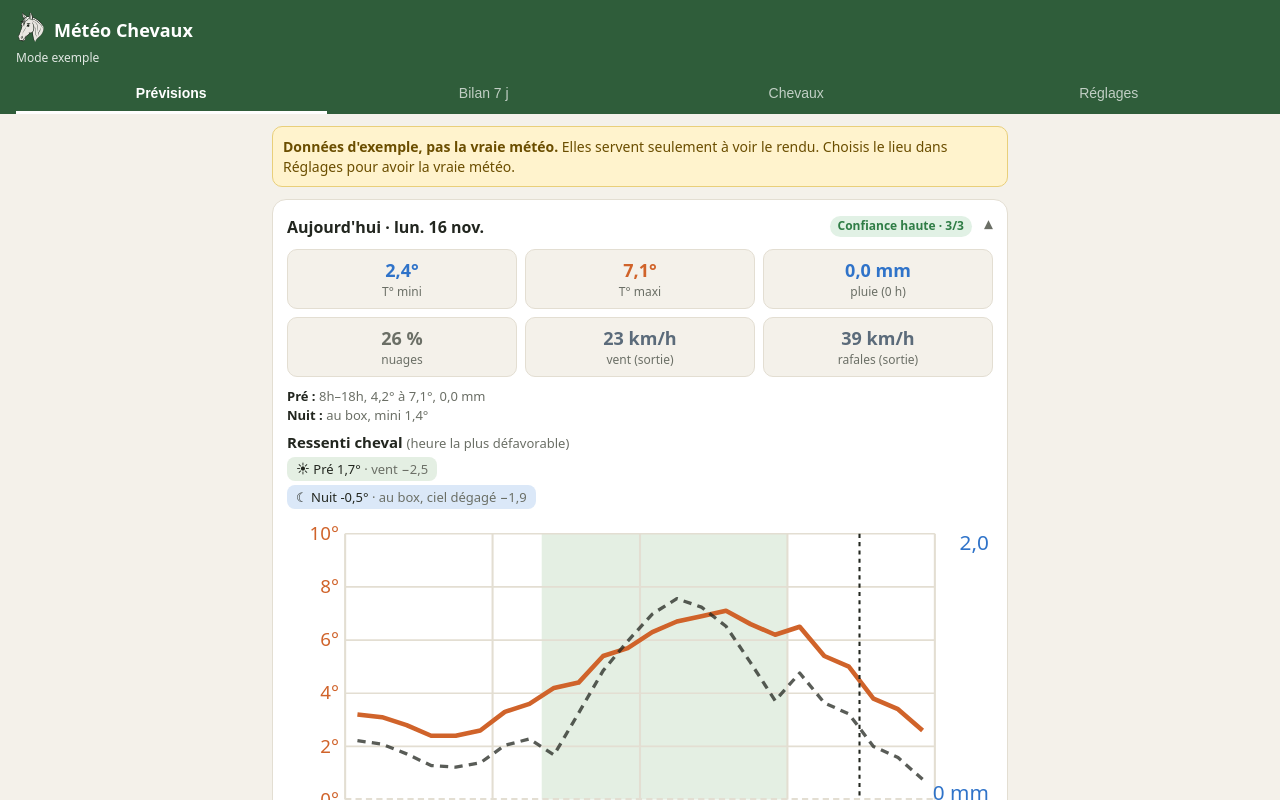
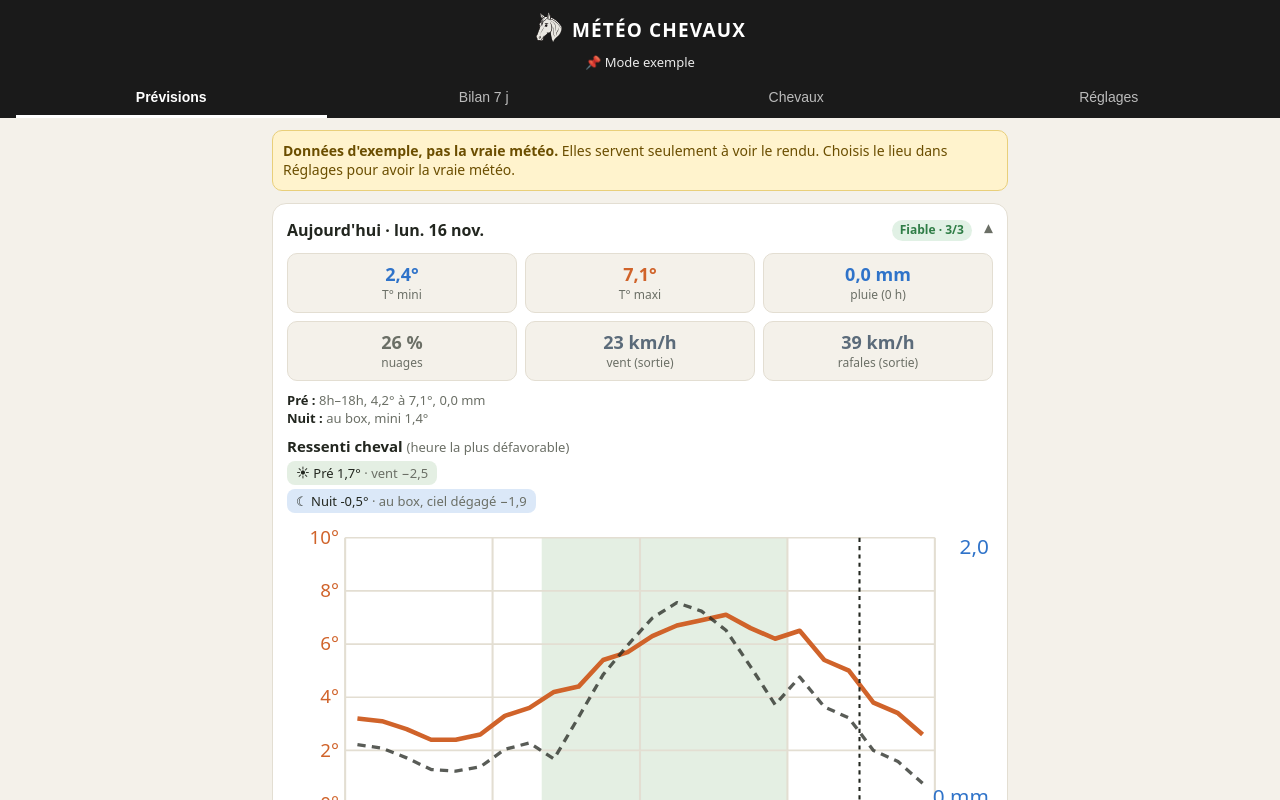
Before and after one commit to CDMT64/PONEYTEO, a plain HTML site: page index.html in a window 1280 px wide. Both pictures are taken after a click on the button "Voir avec des données d'exemple". Shown: the top 800 px of the page. Drawn offline with Linux system fonts and the light colour scheme.

Commit message:
Add files via upload

```diff
--- a/index.html
+++ b/index.html
@@ -3,7 +3,7 @@
 <head>
 <meta charset="utf-8">
 <meta name="viewport" content="width=device-width, initial-scale=1">
-<meta name="theme-color" content="#2f5d3a">
+<meta name="theme-color" content="#111111">
 <title>Météo Chevaux</title>
 <link rel="manifest" href="manifest.webmanifest">
 <link rel="icon" href="icon.svg" type="image/svg+xml">
@@ -11,20 +11,20 @@
 <style>
 :root{
   --bg:#f4f1ea; --card:#fff; --ink:#22261f; --mute:#6b6f66; --line:#e3ded2;
-  --green:#2f5d3a; --green-l:#e4efe3; --rain:#2f73c9; --rain-l:#dbe8f8;
+  --green:#1a1a1a; --green-l:#e4efe3; --rain:#2f73c9; --rain-l:#dbe8f8;
   --temp:#d0632a; --wind:#5b6b7a; --warn:#b7791f; --bad:#b33a3a; --good:#2f7d46;
 }
 @media (prefers-color-scheme: dark){
   :root{--bg:#171a16;--card:#22261f;--ink:#ecebe5;--mute:#a3a69c;--line:#353a31;
-  --green:#7fb98a;--green-l:#26352a;--rain:#6ea6ec;--rain-l:#1e2c3d;--temp:#f08a52;--wind:#9fb0c0}
+  --green:#3a3a3a;--green-l:#26352a;--rain:#6ea6ec;--rain-l:#1e2c3d;--temp:#f08a52;--wind:#9fb0c0}
 }
 *{box-sizing:border-box}
 body{margin:0;font-family:system-ui,-apple-system,"Segoe UI",Roboto,sans-serif;background:var(--bg);color:var(--ink);font-size:15px;line-height:1.4}
 header{background:var(--green);color:#fff;padding:12px 16px 0;position:sticky;top:0;z-index:5}
-@media (prefers-color-scheme: dark){header{background:#1f3a26}}
+@media (prefers-color-scheme: dark){header{background:#000}}
 header h1 svg{width:30px;height:30px}
-header h1{margin:0;font-size:18px;font-weight:650;display:flex;align-items:center;gap:8px}
-header .sub{font-size:12px;opacity:.85;margin:2px 0 8px}
+header h1{margin:0;font-size:19px;font-weight:700;display:flex;align-items:center;justify-content:center;gap:8px;text-transform:uppercase;letter-spacing:.06em}
+header .sub{font-size:13px;opacity:.9;margin:4px 0 8px;text-align:center}
 nav{display:flex;gap:2px;overflow-x:auto}
 nav button{flex:1;background:none;border:0;color:#fff;opacity:.7;padding:10px 6px;font-size:14px;border-bottom:3px solid transparent;cursor:pointer;white-space:nowrap}
 nav button.on{opacity:1;border-bottom-color:#fff;font-weight:600}
@@ -56,7 +56,7 @@ svg.chart{width:100%;height:auto;display:block}
 .s6 .rg{font-size:12px;font-weight:600;color:var(--ink);opacity:.75;white-space:nowrap}
 details.day summary{list-style:none;cursor:pointer}
 details.day summary .row{flex-wrap:nowrap;gap:6px}
-details.day summary h2{flex:1;min-width:0;font-size:16px}
+details.day summary h2{flex:1;min-width:0;font-size:16px;white-space:nowrap;overflow:hidden;text-overflow:ellipsis}
 details.day summary .sp{display:none}
 .badge{white-space:nowrap}
 details.day summary::-webkit-details-marker{display:none}
@@ -68,7 +68,7 @@ details.day[open] .resume{display:none}
 button.btn{background:var(--green);color:#fff;border:0;border-radius:10px;padding:10px 14px;font-size:15px;cursor:pointer}
 button.btn.sec{background:var(--card);color:var(--ink);border:1px solid var(--line)}
 button.btn.danger{background:var(--bad)}
-button.link{background:none;border:0;color:var(--green);font-size:14px;padding:6px 0;cursor:pointer;text-decoration:underline}
+button.link{background:none;border:0;color:var(--ink);font-size:14px;padding:6px 0;cursor:pointer;text-decoration:underline}
 input,select{font-size:15px;padding:9px 10px;border:1px solid var(--line);border-radius:9px;background:var(--card);color:var(--ink);width:100%}
 input[type=color]{padding:2px;height:40px}
 label{display:block;font-size:13px;color:var(--mute);margin:10px 0 4px}
@@ -313,9 +313,9 @@ function confiance(s){
   let paires = 0, ok = 0;
   for(let x=0;x<ms.length;x++) for(let y=x+1;y<ms.length;y++){ paires++; if(daccord(ms[x],ms[y])) ok++; }
   const n = ms.length;
-  if(ok===paires) return {cls:"b-good", txt:"Confiance haute · "+n+"/"+n};
-  if(ok>0)        return {cls:"b-mid",  txt:"Confiance moyenne · 2/"+n};
-  return {cls:"b-bad", txt:"Confiance faible · 0/"+n};
+  if(ok===paires) return {cls:"b-good", txt:"Fiable · "+n+"/"+n};
+  if(ok>0)        return {cls:"b-mid",  txt:"Moyen · 2/"+n};
+  return {cls:"b-bad", txt:"Incertain · 0/"+n};
 }
 function fourchette(d, k, fmt){              // "(a à b)" entre modèles quand la confiance n'est pas haute
   if(d.conf.cls==="b-good" || d.conf.cls==="b-one") return "";
@@ -691,7 +691,7 @@ function demoBanner(){ return demo ? `<div class="demo"><b>Données d'exemple, p
 function startDemo(){ demo = true; wx = process(demoData()); renderAll(); }
 
 function renderAll(){ renderPrev(); renderBilan(); renderChevaux(); renderReglages();
-  document.getElementById("hdrSub").textContent = demo ? "Mode exemple" : settings.lieu ? settings.lieu.name : "Lieu non défini";
+  document.getElementById("hdrSub").textContent = demo ? "📌 Mode exemple" : settings.lieu ? "📌 "+settings.lieu.name : "📌 Lieu non défini";
 }
 function switchTab(t){
   document.querySelectorAll("nav button").forEach(b=>b.classList.toggle("on", b.dataset.tab===t));
--- a/sw.js
+++ b/sw.js
@@ -1,5 +1,5 @@
 // Cache de l'application (fonctionne hors ligne avec les dernières données)
-const C = "meteo-chevaux-v8";
+const C = "meteo-chevaux-v9";
 const SHELL = ["./", "index.html", "manifest.webmanifest", "icon.svg"];
 self.addEventListener("install", e => { e.waitUntil(caches.open(C).then(c => c.addAll(SHELL))); self.skipWaiting(); });
 self.addEventListener("activate", e => { e.waitUntil(caches.keys().then(k => Promise.all(k.filter(x => x !== C).map(x => caches.delete(x))))); self.clients.claim(); });
```
Also changed, not shown: icon.svg, manifest.webmanifest.
